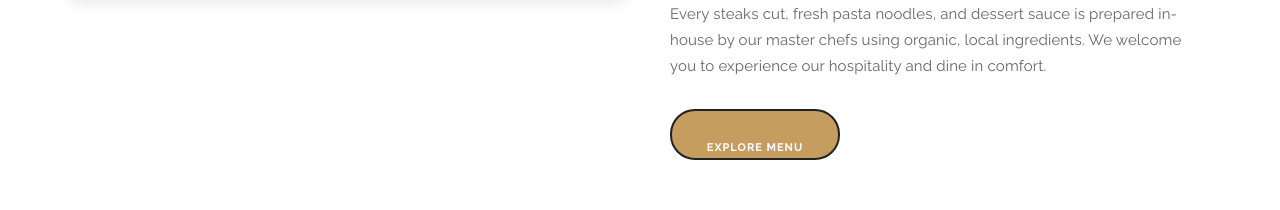
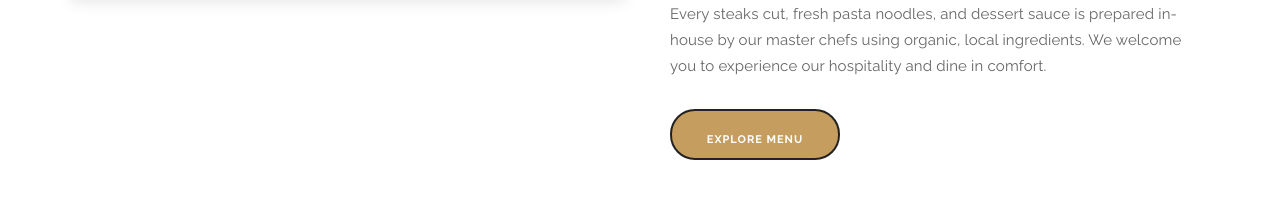
Before and after one commit to Hxzithx/Online-web-ordering-combined-project, a React (Vite) app in the folder restaurant-front-end-after/: page /about in a window 1280 px wide. Shown: the part 1022-1232 px from the top of the page. Built offline with nearby package versions, Linux system fonts and the light colour scheme; no server answers.

Commit message:
feat: add About, ContactUs, and GuestBook pages to the restaurant frontend

```diff
--- a/restaurant-front-end-after/src/pages/About.tsx
+++ b/restaurant-front-end-after/src/pages/About.tsx
@@ -48,7 +48,7 @@ export const About: React.FC = () => {
                 Every steaks cut, fresh pasta noodles, and dessert sauce is prepared in-house by our master chefs using organic, local ingredients. We welcome you to experience our hospitality and dine in comfort.
               </p>
               <div style={{ marginTop: '30px' }}>
-                <Link to="/menu" className="btn btn--secondary" style={{ backgroundColor: '#c59d5f', color: '#fff', borderRadius: '25px', padding: '12px 30px', textTransform: 'uppercase', fontSize: '11px', letterSpacing: '1px', fontWeight: 'bold', textDecoration: 'none' }}>
+                <Link to="/menu" className="btn btn--secondary" style={{ backgroundColor: '#c59d5f', color: '#fff', borderRadius: '25px', padding: '4px 30px', textTransform: 'uppercase', fontSize: '11px', letterSpacing: '1px', fontWeight: 'bold', textDecoration: 'none' }}>
                   Explore Menu
                 </Link>
               </div>
--- a/restaurant-front-end-after/src/pages/ContactUs.tsx
+++ b/restaurant-front-end-after/src/pages/ContactUs.tsx
@@ -137,7 +137,7 @@ export const ContactUs: React.FC = () => {
                   <button
                     type="submit"
                     className="btn btn--secondary"
-                    style={{ backgroundColor: '#c59d5f', border: 'none', color: '#fff', padding: '12px 30px', textTransform: 'uppercase', letterSpacing: '2px', fontWeight: 'bold', fontSize: '11px', borderRadius: '25px', cursor: 'pointer' }}
+                    style={{ backgroundColor: '#c59d5f', border: 'none', color: '#fff', padding: '4.5px 30px', textTransform: 'uppercase', letterSpacing: '2px', fontWeight: 'bold', fontSize: '11px', borderRadius: '25px', cursor: 'pointer' }}
                   >
                     Send Message
                   </button>
--- a/restaurant-front-end-after/src/pages/GuestBook.tsx
+++ b/restaurant-front-end-after/src/pages/GuestBook.tsx
@@ -166,7 +166,7 @@ export const GuestBook: React.FC = () => {
                   <button
                     type="submit"
                     className="btn btn--secondary btn--block"
-                    style={{ backgroundColor: '#c59d5f', border: 'none', color: '#fff', padding: '14px', textTransform: 'uppercase', letterSpacing: '2px', fontWeight: 'bold', fontSize: '11px', borderRadius: '25px', cursor: 'pointer' }}
+                    style={{ backgroundColor: '#c59d5f', border: 'none', color: '#fff', padding: '5px', textTransform: 'uppercase', letterSpacing: '2px', fontWeight: 'bold', fontSize: '11px', borderRadius: '25px', cursor: 'pointer' }}
                   >
                     Post Review
                   </button>
```
